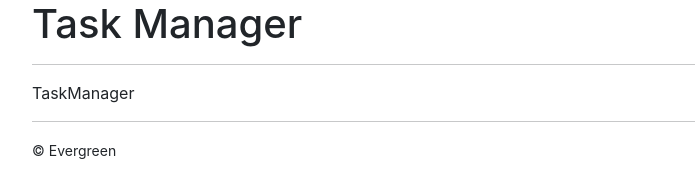
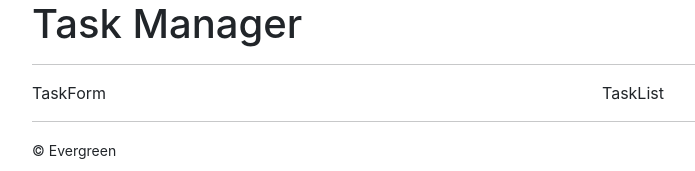
Before and after one commit to fortuneonyeka/task-manager, a React (Create React App) app: page / in a window 1280 px wide. Shown: the top 171 px of the page, without its empty margins (50-745 px from the left). Built offline with nearby package versions, Linux system fonts and the light colour scheme; the HTML template or start-up script is replaced by a standard one.

Commit message:
update taskmanager component with reactstrap Row and Column template

```diff
--- a/src/components/taskManager/TaskManager.jsx
+++ b/src/components/taskManager/TaskManager.jsx
@@ -1,9 +1,21 @@
-import React from 'react'
+import React from "react";
+import TaskForm from "./taskForm/TaskForm";
+import TaskList from "./taskList/TaskList";
+import {  Row, Col } from "reactstrap";
 
-const TaskManager = props => {
+const TaskManager = (props) => {
   return (
-    <div>TaskManager</div>
-  )
-}
+    <>
+      <Row>
+        <Col>
+          <TaskForm />
+        </Col>
+        <Col>
+          <TaskList />
+        </Col>
+      </Row>
+    </>
+  );
+};
 
-export default TaskManager
+export default TaskManager;
```
